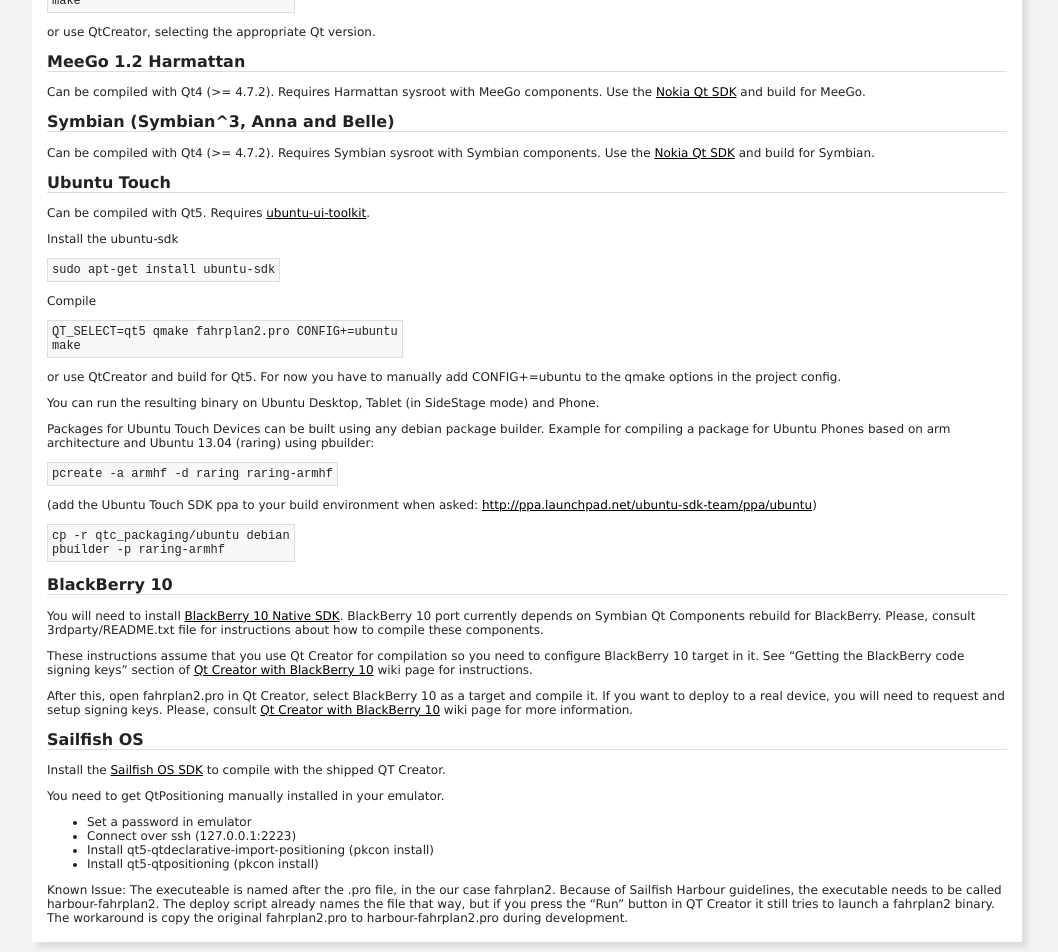
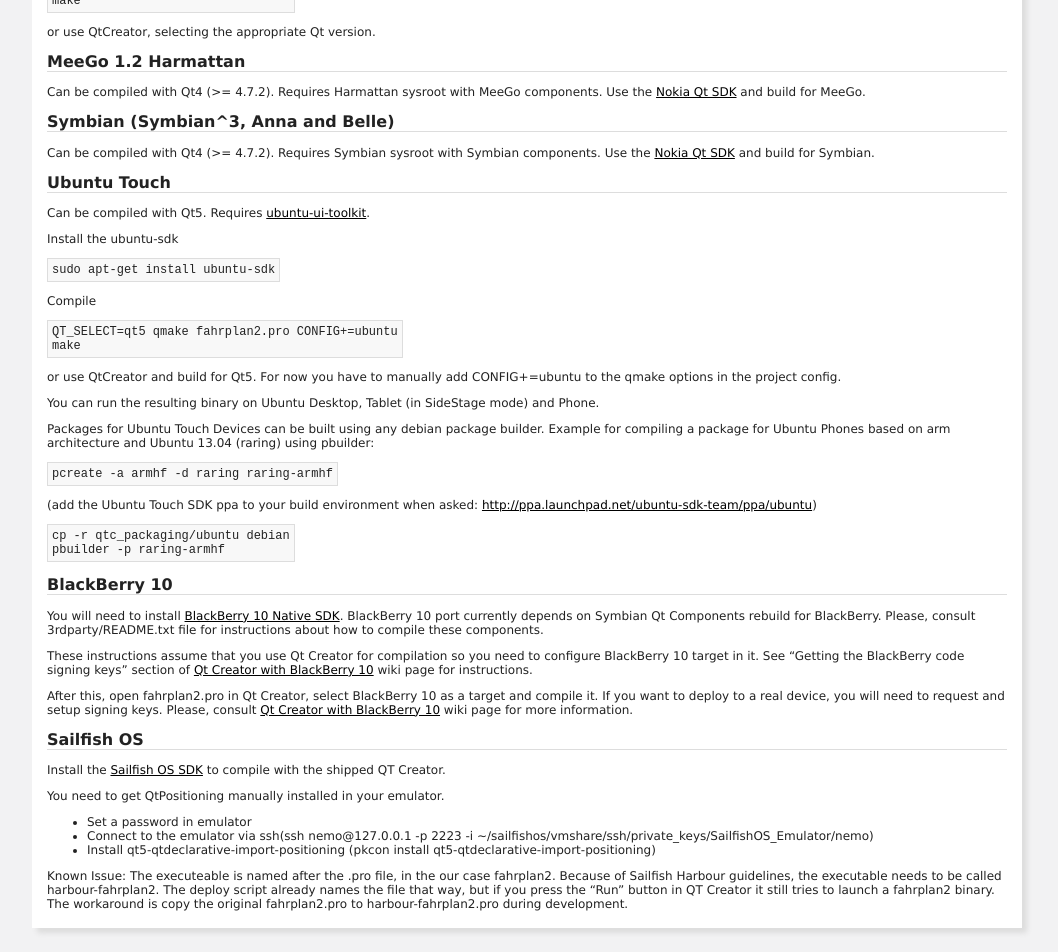
Before and after one commit to smurfy/fahrplan, a Jekyll site: the page built from compile.md, in a window 1280 px wide. Shown: the part 352-1304 px from the top of the page, without its empty margins (113-1171 px from the left). Built offline with Jekyll 4.4.1, drawn with Linux system fonts in a browser that asks for light colours.

Commit message:
Updated compile readme

```diff
--- a/compile.md
+++ b/compile.md
@@ -93,9 +93,8 @@
 You need to get QtPositioning manually installed in your emulator.
 
 * Set a password in emulator
-* Connect over ssh (127.0.0.1:2223)
-* Install qt5-qtdeclarative-import-positioning (pkcon install)
-* Install qt5-qtpositioning (pkcon install)
+* Connect to the emulator via ssh(ssh nemo@127.0.0.1 -p 2223 -i ~/sailfishos/vmshare/ssh/private_keys/SailfishOS_Emulator/nemo)
+* Install qt5-qtdeclarative-import-positioning (pkcon install qt5-qtdeclarative-import-positioning)
 
 Known Issue: The executeable is named after the .pro file, in the
 our case fahrplan2. Because of Sailfish Harbour guidelines, the
```
